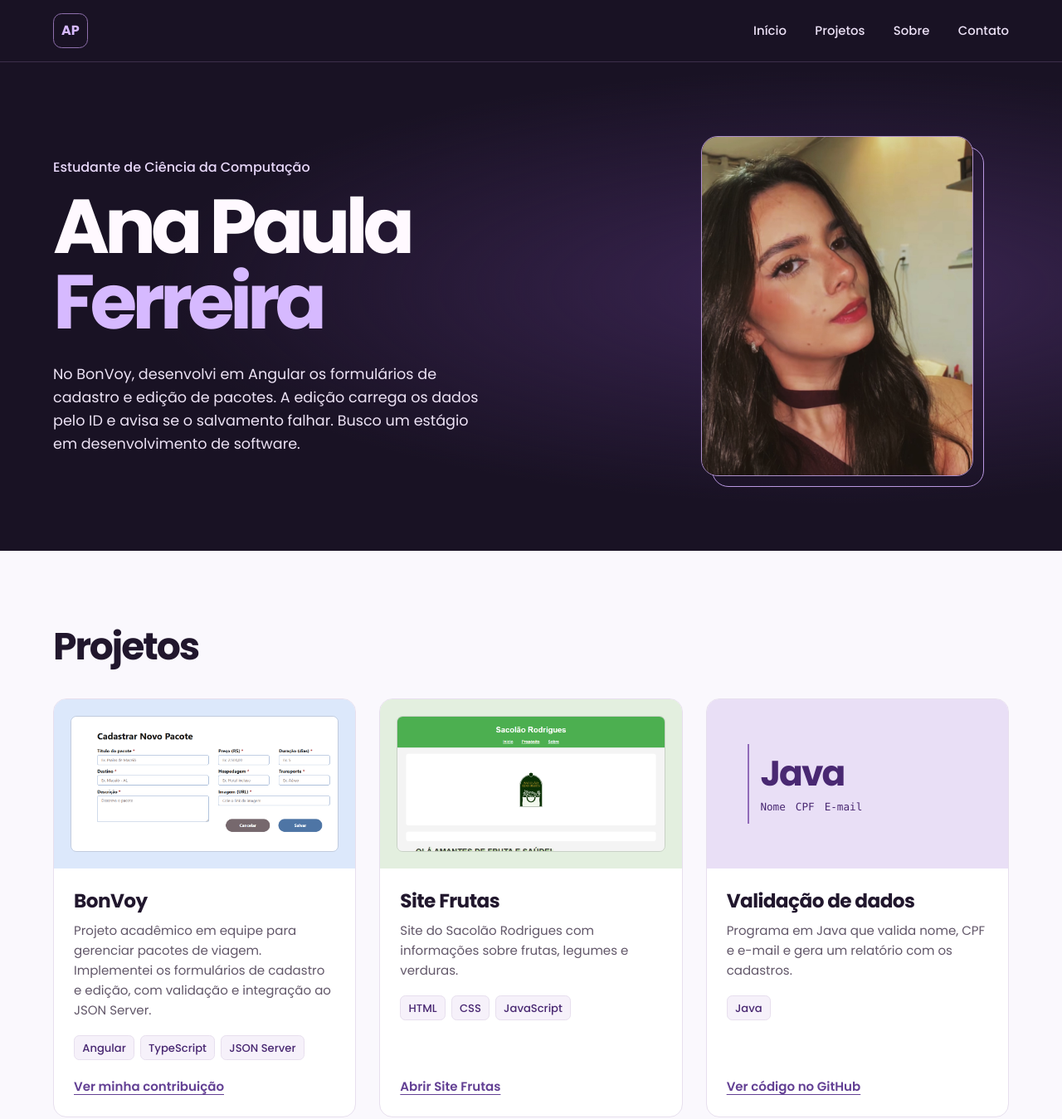
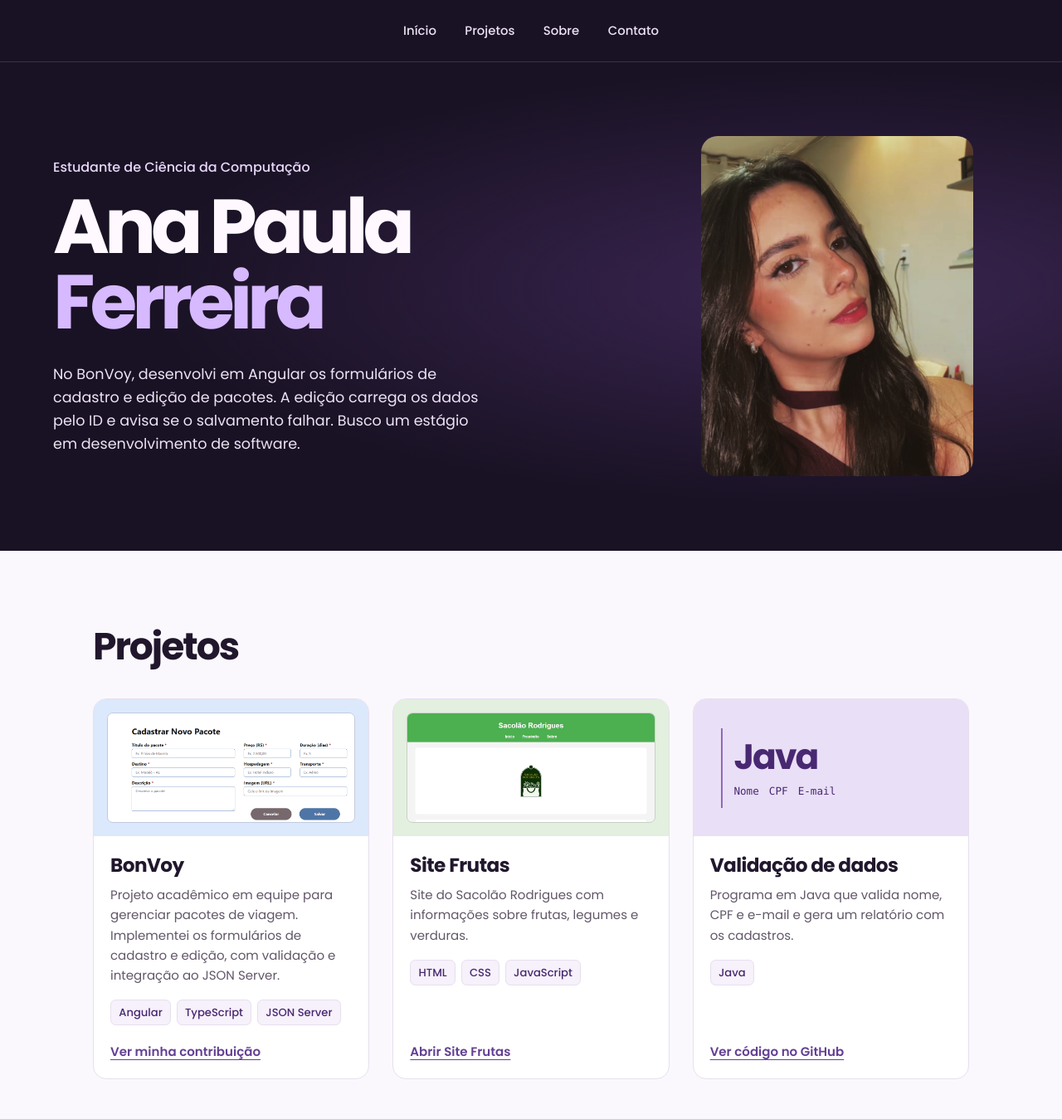
Before and after one commit to anapa00340-netizen/anapa00340-netizen.github.io, a plain HTML site: page index.html in a window 1280 px wide. Shown: the top 1349 px of the page at 83% size. Drawn offline with Linux system fonts and the light colour scheme.

Commit message:
Simplifica o cabeçalho e ajusta os espaços do portfólio

```diff
--- a/index.html
+++ b/index.html
@@ -23,7 +23,6 @@
 
     <header class="cabecalho">
       <div class="container cabecalho-conteudo">
-        <a class="marca" href="#home" aria-label="Ana Paula Ferreira, início">AP</a>
         <nav aria-label="Navegação principal">
           <ul class="menu">
             <li><a href="#home">Início</a></li>
--- a/styles.css
+++ b/styles.css
@@ -99,21 +99,7 @@ a {
   display: flex;
   min-height: 4.6rem;
   align-items: center;
-  justify-content: space-between;
-  gap: 1rem;
-}
-
-.marca {
-  display: grid;
-  width: 2.6rem;
-  height: 2.6rem;
-  flex: 0 0 auto;
-  place-items: center;
-  border: 1px solid #8f70ad;
-  border-radius: 0.65rem;
-  color: var(--lilas);
-  font-weight: 700;
-  text-decoration: none;
+  justify-content: center;
 }
 
 .menu,
@@ -127,6 +113,7 @@ a {
 .menu {
   display: flex;
   flex-wrap: wrap;
+  justify-content: center;
   gap: 0.2rem clamp(0.9rem, 3vw, 2.15rem);
 }
 
@@ -229,26 +216,14 @@ h1 span {
 }
 
 .retrato {
-  position: relative;
-  isolation: isolate;
-  width: min(100% - 1rem, 20.5rem);
+  width: min(100%, 20.5rem);
   justify-self: center;
-}
-
-.retrato::before {
-  position: absolute;
-  z-index: -1;
-  inset: 0.8rem -0.8rem -0.8rem 0.8rem;
-  border: 1px solid #ba98e1;
-  border-radius: 1.25rem;
-  content: '';
 }
 
 .retrato img {
   width: 100%;
   height: auto;
   aspect-ratio: 4 / 5;
-  border: 1px solid #ad90ca;
   border-radius: 1.25rem;
   background: #432851;
   object-fit: cover;
@@ -257,6 +232,15 @@ h1 span {
 
 .secao {
   padding-block: clamp(3.25rem, 7vw, 5.75rem);
+}
+
+.sobre,
+.contato {
+  padding-block: clamp(4.75rem, 10vw, 8.5rem);
+}
+
+.projetos .container {
+  max-width: 66rem;
 }
 
 .grade-projetos {
@@ -276,10 +260,10 @@ h1 span {
 
 .capa {
   display: grid;
-  aspect-ratio: 16 / 9;
+  aspect-ratio: 2 / 1;
   overflow: hidden;
   place-items: center;
-  padding: clamp(0.75rem, 2vw, 1.25rem);
+  padding: clamp(0.65rem, 1.7vw, 1rem);
 }
 
 .capa img {
@@ -329,7 +313,7 @@ h1 span {
   display: flex;
   flex: 1;
   flex-direction: column;
-  padding: clamp(1.1rem, 2.2vw, 1.5rem);
+  padding: clamp(1rem, 2vw, 1.25rem);
 }
 
 .projeto h3,
@@ -448,15 +432,10 @@ h1 span {
   .retrato {
     width: min(90%, 17rem);
     justify-self: start;
-    margin-bottom: 0.7rem;
   }
 }
 
 @media (max-width: 35rem) {
-  .cabecalho-conteudo {
-    gap: 0.6rem;
-  }
-
   .menu {
     gap: 0.1rem clamp(0.55rem, 2.2vw, 0.9rem);
   }
```
